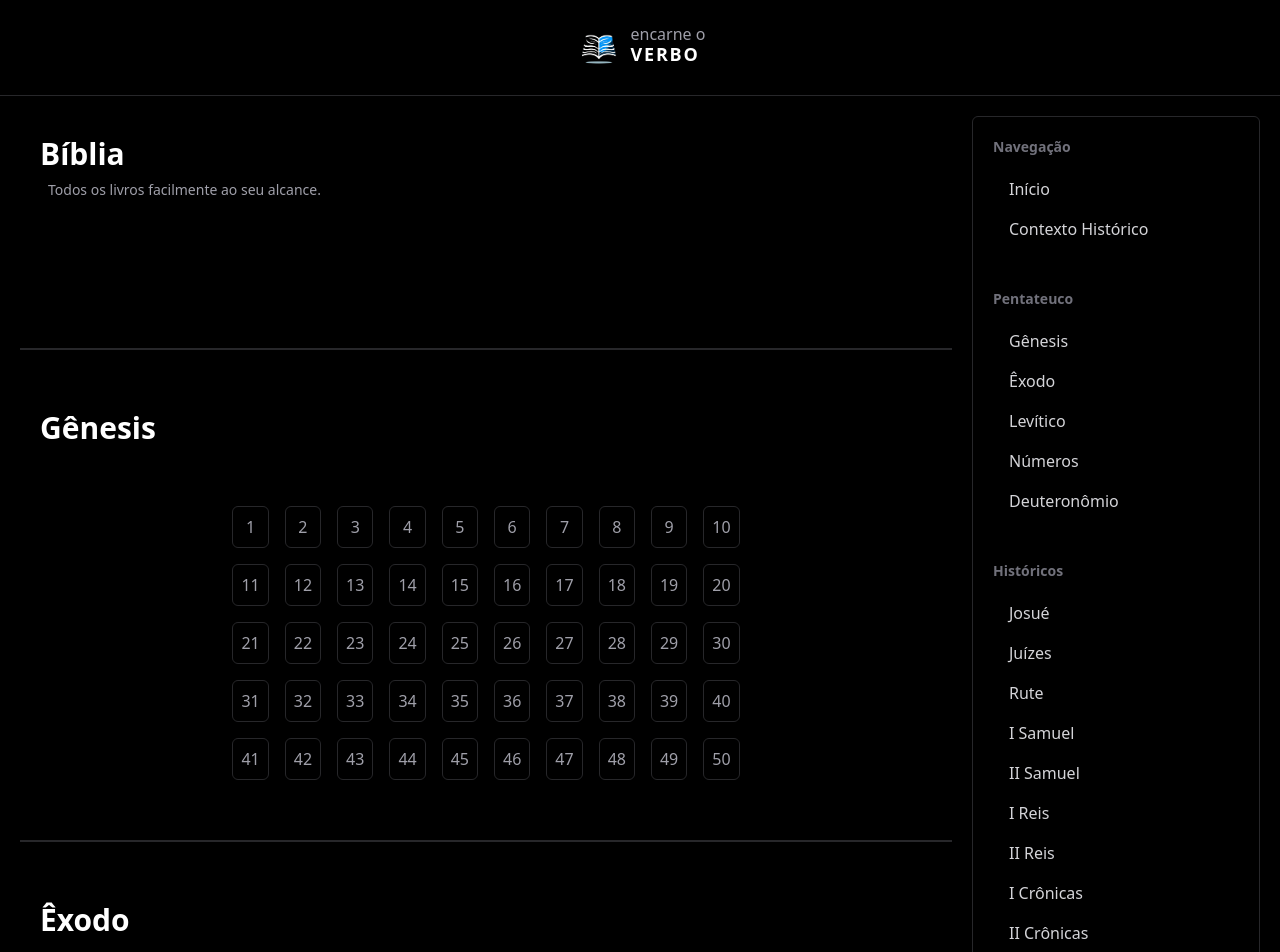
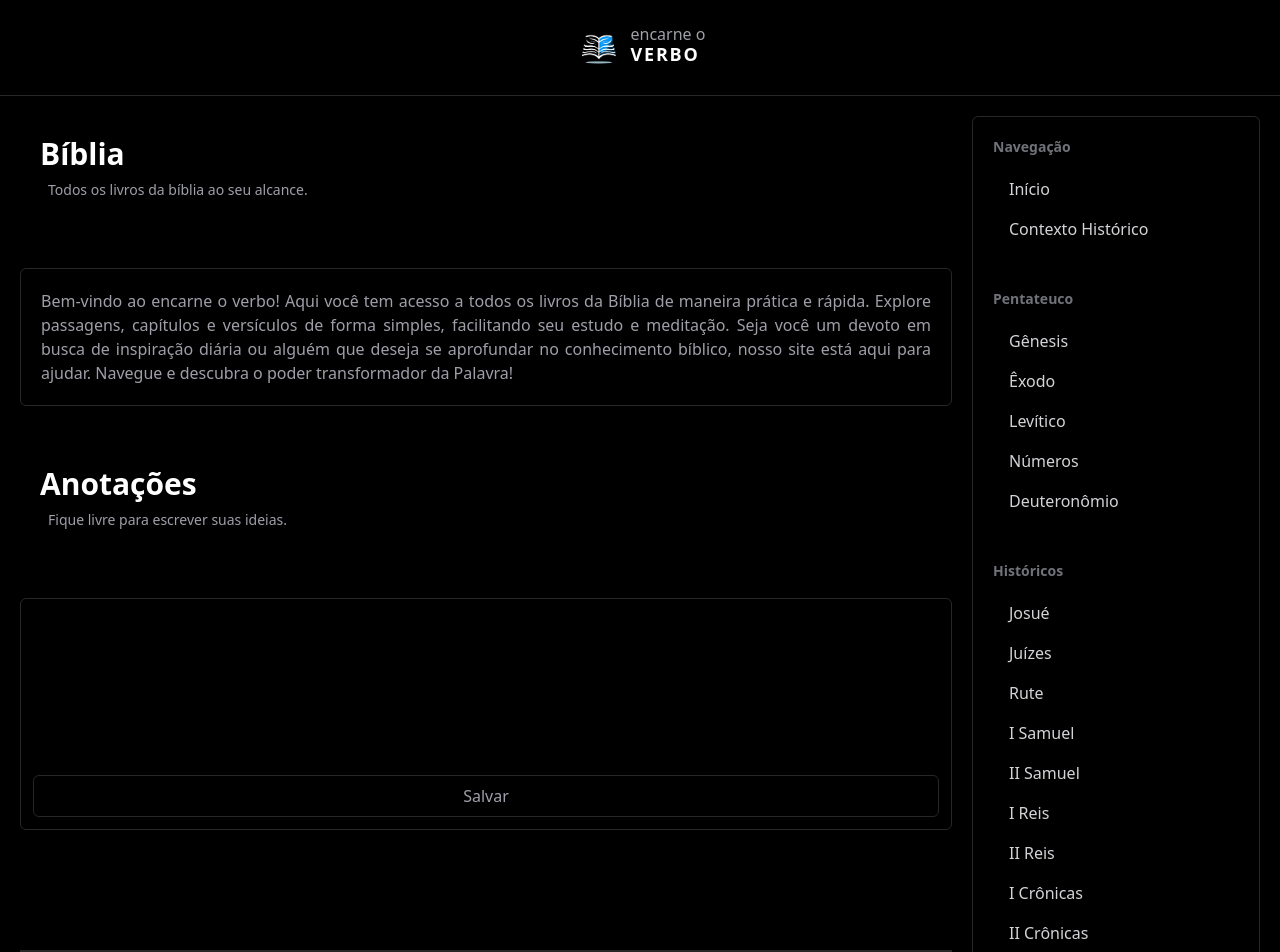
Before and after one commit to marcelonetodev/encarneoverbo, a SvelteKit app: page / in a window 1280 px wide. Shown: the top 952 px of the page. Built offline with nearby package versions, Linux system fonts and the light colour scheme.

Commit message:
criação do espaço de anotações

```diff
--- /dev/null
+++ b/src/components/shared/Markdown.svelte
@@ -0,0 +1,40 @@
+<script lang="ts">
+  import { marked } from "marked";
+
+  import Botao from "./Botao.svelte";
+
+  export let mensagem: any = "";
+  export let mostrar = false;
+
+  export let markdown = "";
+
+  import { onMount } from "svelte";
+
+  onMount(() => {
+    mensagem = localStorage.getItem("anotacoes");
+    mensagem ? (mostrar = true) : (mostrar = false);
+  });
+</script>
+
+{#if mostrar}
+  <div
+    class="resixe-none flex flex-col border border-zinc-800 justify-around p-5 rounded-md gap-5 text-sm/6 text-justify text-zinc-400"
+  >
+    <p class="font-semibold text-2xl">Mensagem gravada:</p>
+    <p>{@html marked(mensagem)}</p>
+  </div>
+{/if}
+<div
+  class="flex flex-col border border-zinc-800 justify-around p-3 rounded-md gap-5"
+>
+  <textarea
+    class="p-3 h-36 resize-none outline-none text-sm/ text-zinc-400 text-justify"
+    bind:value={markdown}
+    placeholder={mensagem}
+  ></textarea>
+
+  <Botao
+    funcao={() => localStorage.setItem("anotacoes", markdown)}
+    texto="Salvar"
+  />
+</div>
--- a/src/components/templates/Pagina.svelte
+++ b/src/components/templates/Pagina.svelte
@@ -8,7 +8,7 @@
 <div
   class="
           flex flex-col min-h-screen
-          bg-black text-white
+          bg-black text-white dark:bg-black-800
           "
 >
   <Cabecalho />
--- a/src/routes/+page.svelte
+++ b/src/routes/+page.svelte
@@ -1,5 +1,6 @@
 <script lang="ts">
   import Botao from "../components/shared/Botao.svelte";
+  import Markdown from "../components/shared/Markdown.svelte";
   import Texto from "../components/shared/Texto.svelte";
   import Titulo from "../components/shared/Titulo.svelte";
   import livros from "../constants/livros";
@@ -25,8 +26,17 @@
 <div class="flex flex-col gap-10">
   <Titulo
     principal="Bíblia"
-    secundario="Todos os livros facilmente ao seu alcance."
+    secundario="Todos os livros da bíblia ao seu alcance."
   />
+  <Texto
+    texto="Bem-vindo ao encarne o verbo!
+Aqui você tem acesso a todos os livros da Bíblia de maneira prática e rápida. Explore passagens, capítulos e versículos de forma simples, facilitando seu estudo e meditação. Seja você um devoto em busca de inspiração diária ou alguém que deseja se aprofundar no conhecimento bíblico, nosso site está aqui para ajudar. Navegue e descubra o poder transformador da Palavra!"
+  />
+  <Titulo
+    principal="Anotações"
+    secundario="Fique livre para escrever suas ideias."
+  />
+  <Markdown mensagem="Digite suas anotações aqui" />
   <Titulo principal={reference} />
   {#if book !== null}
     <Texto texto={text} />
```
